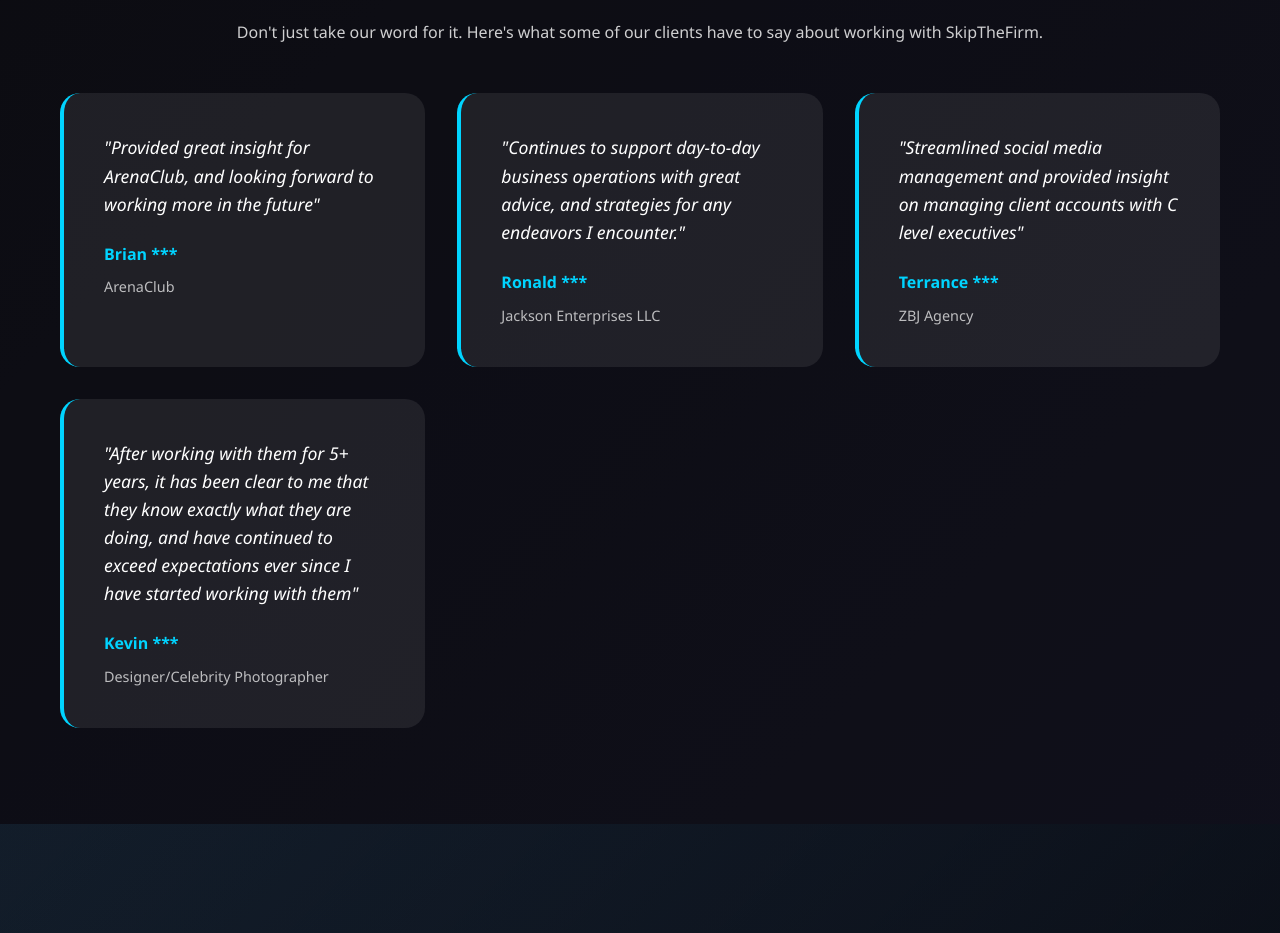
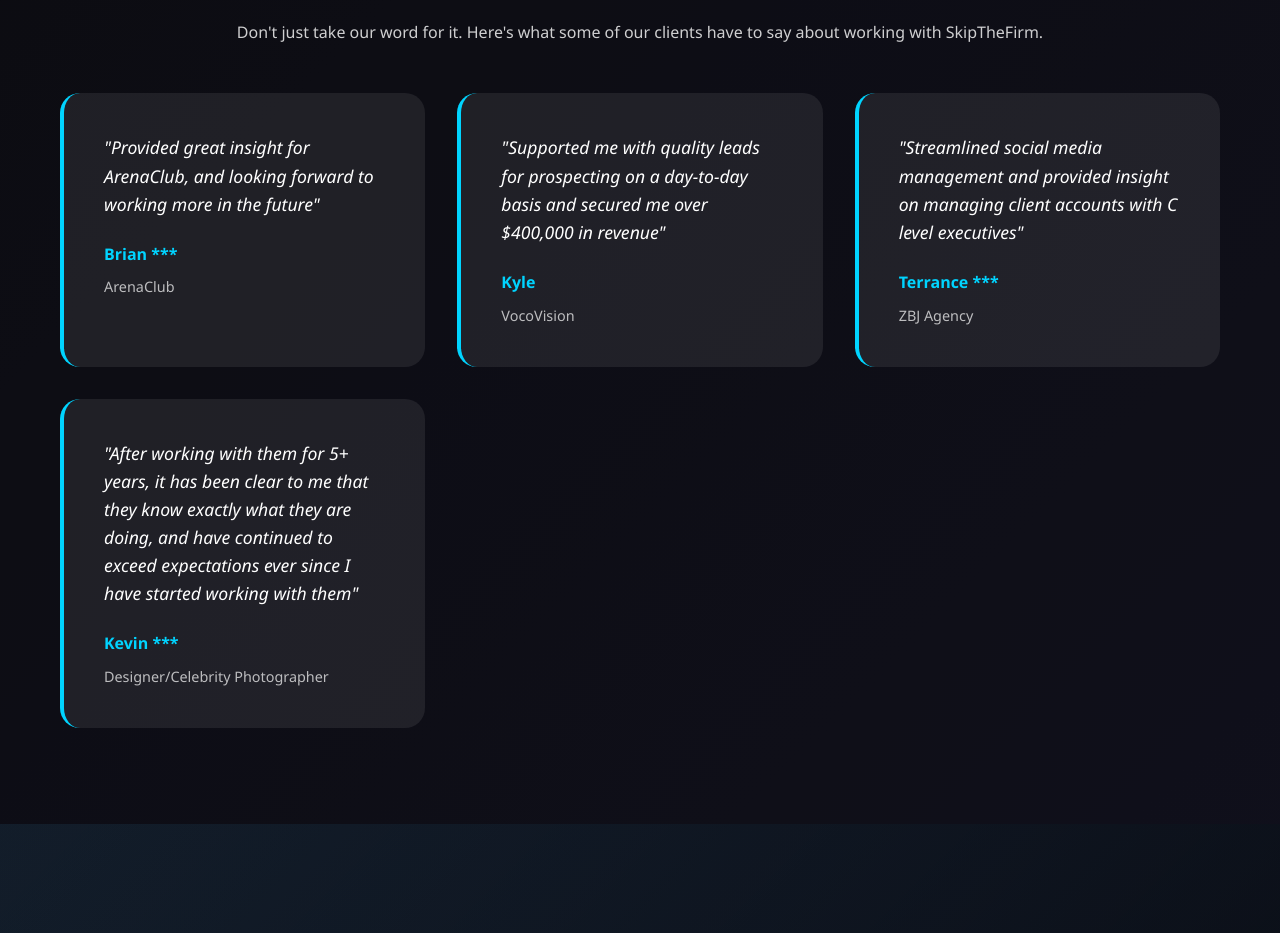
Before and after one commit to kyleinatl/SkipTheFirmNew, a website: page index.html in a window 1280 px wide. Shown: the part 2700-3633 px from the top of the page. Drawn offline with Linux system fonts and the light colour scheme.

Commit message:
Update testimonial to Kyle from VocoVision with 00k revenue impact

```diff
--- a/index.html
+++ b/index.html
@@ -880,10 +880,10 @@
 
                 <div class="testimonial-card fade-in">
                     <div class="testimonial-text">
-                        "Continues to support day-to-day business operations with great advice, and strategies for any endeavors I encounter."
+                        "Supported me with quality leads for prospecting on a day-to-day basis and secured me over $400,000 in revenue"
                     </div>
-                    <div class="testimonial-author">Ronald ***</div>
-                    <div class="testimonial-company">Jackson Enterprises LLC</div>
+                    <div class="testimonial-author">Kyle</div>
+                    <div class="testimonial-company">VocoVision</div>
                 </div>
 
                 <div class="testimonial-card fade-in">
```
Also changed, not shown: public/index.html (+3 -3 lines).
